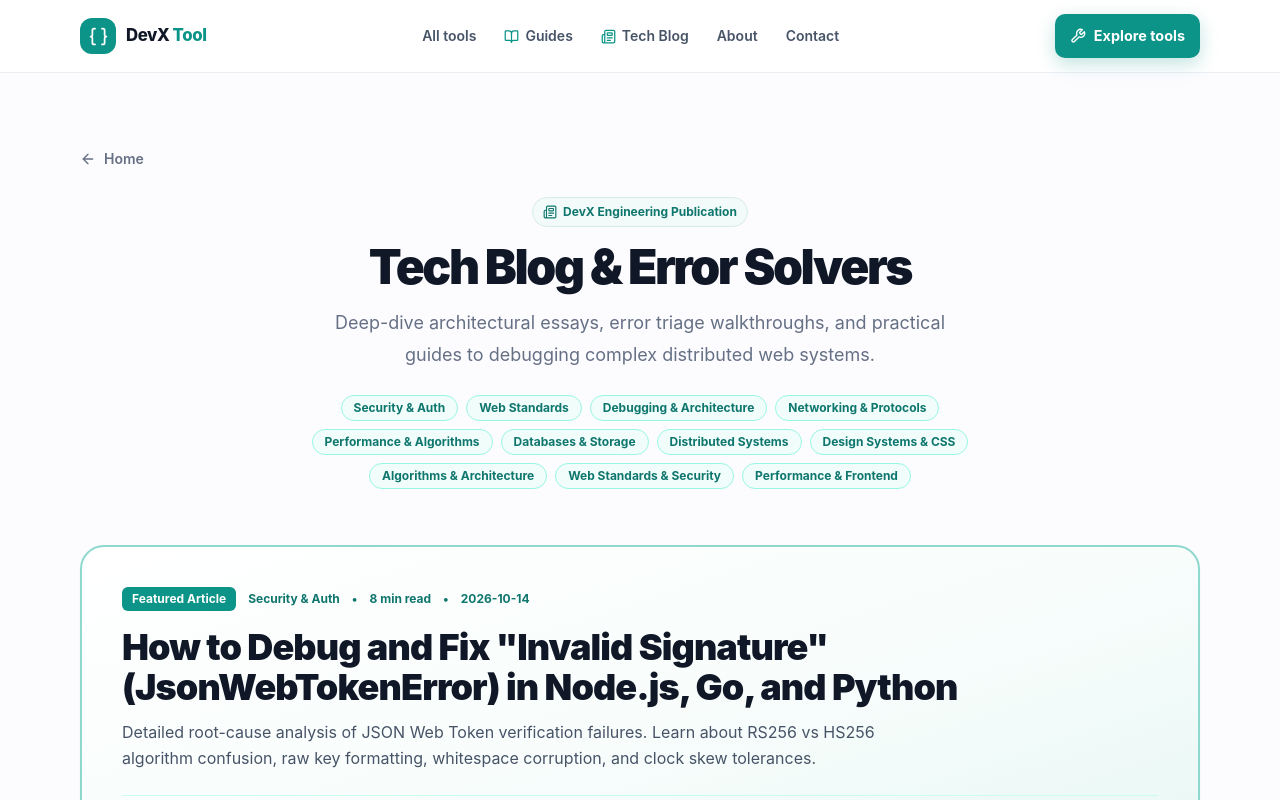
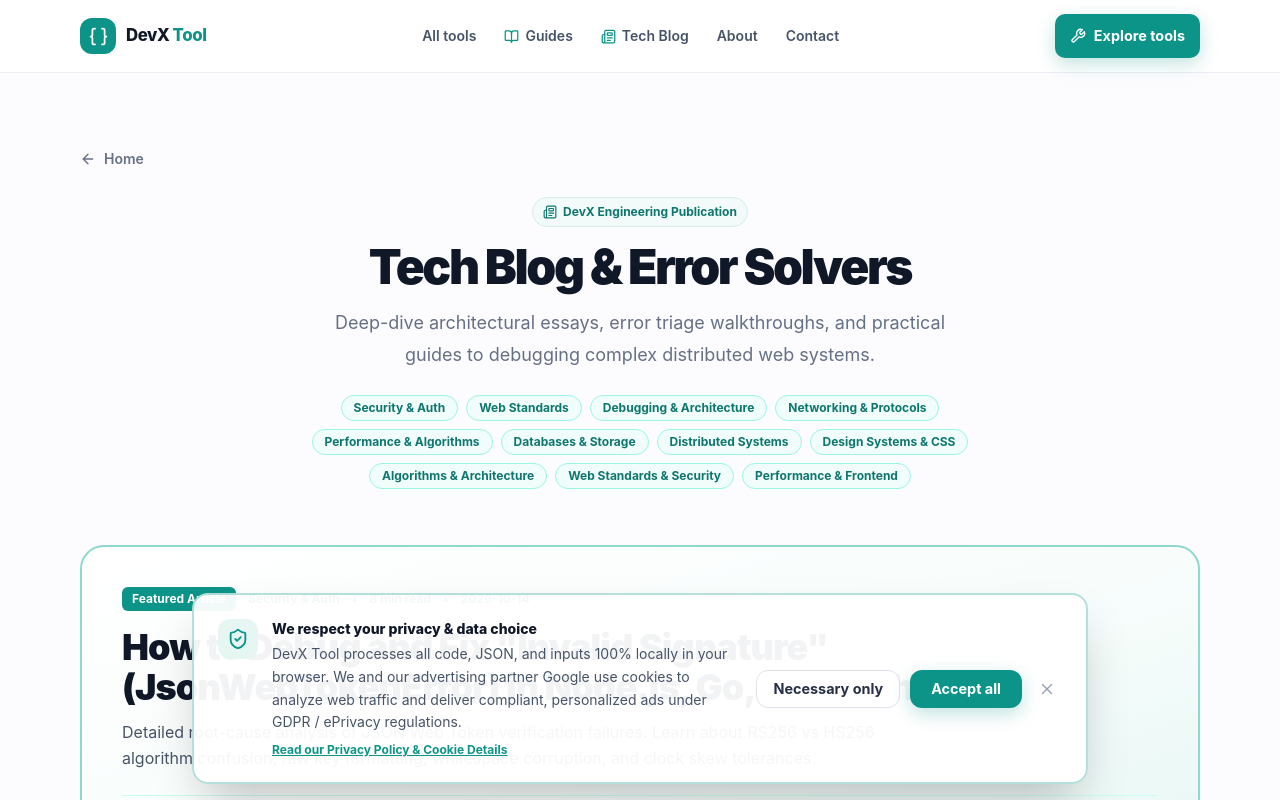
Before and after one commit to s03286711-hub/DEVTOOLS, a Next.js app: page /blog in a window 1280 px wide. Shown: the top 800 px of the page. Built offline with nearby package versions, Linux system fonts and the light colour scheme; no server answers.

Commit message:
Implement GDPR/ePrivacy compliant CookieConsent banner with granular accept/necessary controls

```diff
--- a/app/layout.tsx
+++ b/app/layout.tsx
@@ -4,6 +4,7 @@ import './globals.css';
 import { siteConfig } from '@/lib/site';
 import { Header, Footer } from '@/components/SiteChrome';
 import ScrollReveal from '@/components/ScrollReveal';
+import CookieConsent from '@/components/CookieConsent';
 
 export const metadata: Metadata = {
   metadataBase: new URL(siteConfig.url),
@@ -178,6 +179,7 @@ export default function RootLayout({ children }: Readonly<{ children: ReactNode
         {children}
         <Footer />
         <ScrollReveal />
+        <CookieConsent />
       </body>
     </html>
   );
--- /dev/null
+++ b/components/CookieConsent.tsx
@@ -0,0 +1,84 @@
+'use client';
+
+import { useEffect, useState } from 'react';
+import Link from 'next/link';
+import { ShieldCheck, X } from 'lucide-react';
+
+export default function CookieConsent() {
+  const [show, setShow] = useState(false);
+
+  useEffect(() => {
+    // Check if user has already made a consent choice
+    const consent = localStorage.getItem('devxtool_cookie_consent');
+    if (!consent) {
+      // Delay showing banner slightly to avoid layout shift on first paint
+      const timer = setTimeout(() => setShow(true), 1200);
+      return () => clearTimeout(timer);
+    }
+  }, []);
+
+  function acceptAll() {
+    localStorage.setItem('devxtool_cookie_consent', 'accepted');
+    setShow(false);
+  }
+
+  function acceptNecessaryOnly() {
+    localStorage.setItem('devxtool_cookie_consent', 'necessary_only');
+    setShow(false);
+  }
+
+  if (!show) return null;
+
+  return (
+    <aside
+      aria-label="Cookie consent banner"
+      className="fixed bottom-4 left-4 right-4 z-50 mx-auto max-w-4xl anim-fade-up"
+    >
+      <div className="rounded-2xl border-2 border-[#0d9488]/30 bg-white/95 p-5 shadow-2xl backdrop-blur-xl sm:p-6 sm:flex sm:items-center sm:justify-between sm:gap-6">
+        <div className="flex items-start gap-3.5">
+          <span className="flex h-10 w-10 flex-shrink-0 items-center justify-center rounded-xl bg-[#e6f7f3] text-[#0d9488]">
+            <ShieldCheck size={22} />
+          </span>
+          <div className="text-sm">
+            <h3 className="font-extrabold text-[#101828]">
+              We respect your privacy &amp; data choice
+            </h3>
+            <p className="mt-1 leading-relaxed text-[#475467]">
+              DevX Tool processes all code, JSON, and inputs 100% locally in your browser. We and our advertising partner Google use cookies to analyze web traffic and deliver compliant, personalized ads under GDPR / ePrivacy regulations.
+            </p>
+            <div className="mt-2 text-xs">
+              <Link href="/privacy" className="font-bold text-[#0d9488] underline hover:text-[#0f766e]">
+                Read our Privacy Policy &amp; Cookie Details
+              </Link>
+            </div>
+          </div>
+        </div>
+
+        <div className="mt-4 flex flex-shrink-0 flex-wrap items-center gap-2.5 sm:mt-0">
+          <button
+            type="button"
+            onClick={acceptNecessaryOnly}
+            className="btn btn-secondary !py-2.5 !px-4 text-xs font-bold"
+          >
+            Necessary only
+          </button>
+          <button
+            type="button"
+            onClick={acceptAll}
+            className="btn btn-primary !py-2.5 !px-5 text-xs font-bold shadow-md"
+          >
+            Accept all
+          </button>
+          <button
+            type="button"
+            onClick={acceptNecessaryOnly}
+            aria-label="Close cookie banner"
+            className="rounded-lg p-1.5 text-[#98a2b3] hover:bg-[#f2f4f7] hover:text-[#475467]"
+          >
+            <X size={18} />
+          </button>
+        </div>
+      </div>
+    </aside>
+  );
+}
```
